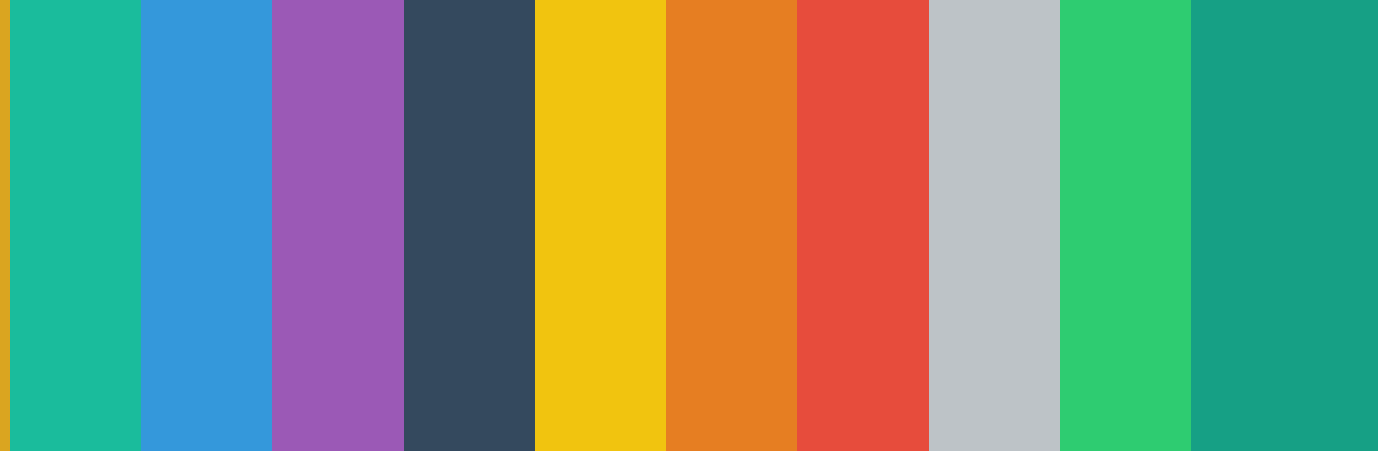
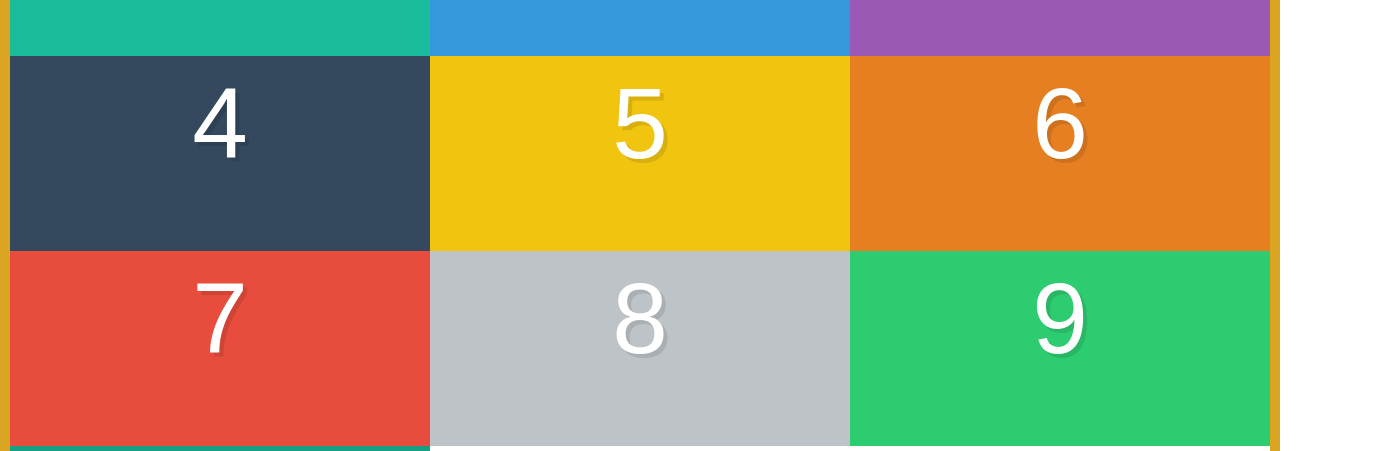
Before and after one commit to glitchedmob/wtf-tut, a plain HTML site: page Intro to flexbox/index.html in a window 1280 px wide. Shown: the part 149-600 px from the top of the page, 1378 px wide, since content can reach past the window. Drawn offline with Linux system fonts and the light colour scheme.

Commit message:
updating

```diff
--- a/Intro to flexbox/index.html
+++ b/Intro to flexbox/index.html
@@ -9,16 +9,16 @@
 <body>
 
 	<div class="container">
-		<div class="box box1">#1</div>
-		<div class="box box2">#2</div>
-		<div class="box box3">#3</div>
-		<div class="box box4">#4</div>
-		<div class="box box5">#5</div>
-		<div class="box box6">#6</div>
-		<div class="box box7">#7</div>
-		<div class="box box8">#8</div>
-		<div class="box box9">#9</div>
-		<div class="box box10">#10</div>
+		<div class="box box1">1</div>
+		<div class="box box2">2</div>
+		<div class="box box3">3</div>
+		<div class="box box4">4</div>
+		<div class="box box5">5</div>
+		<div class="box box6">6</div>
+		<div class="box box7">7</div>
+		<div class="box box8">8</div>
+		<div class="box box9">9</div>
+		<div class="box box10">10</div>
 	</div>
 
 </body>
--- a/Intro to flexbox/style.css
+++ b/Intro to flexbox/style.css
@@ -27,6 +27,11 @@ input[type=reset],input[type=submit]{-webkit-appearance:button;cursor:pointer;}b
 .container {
 	display: flex;
 	border: 10px solid goldenrod;
-	min-height: 100vh;
-	flex-direction: row;
+	height: 100vh;
+	flex-wrap: wrap;
 }
+
+.box {
+	width: 33.3333333%;
+	padding: 10px;
+}
```
